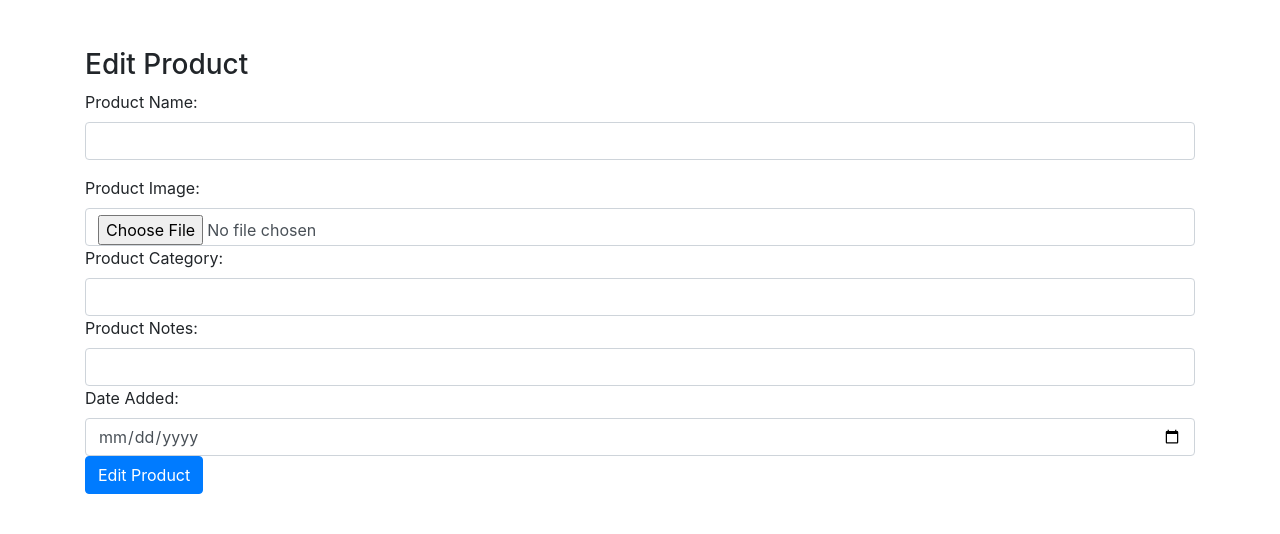
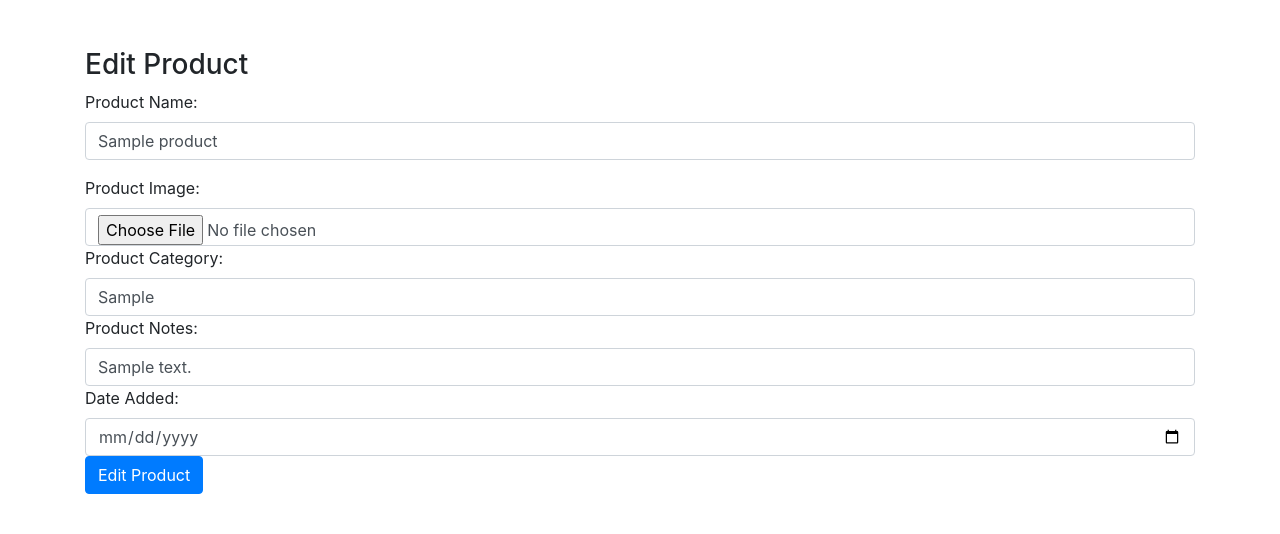
Before and after one commit to JusJae/ms3_logapp, a Flask app: template templates/edit_product.html in a window 1280 px wide. Shown: the part 56-590 px from the top of the page. Run offline with Flask 3, Linux system fonts and the light colour scheme; the template is opened without the code that fills it: most values are stand-ins (such as "Sample title", 1, 10 or a date in 2020); some libraries are stand-ins or nearby versions.

Commit message:
feat(add): values  from db into edit form

```diff
--- a/templates/edit_product.html
+++ b/templates/edit_product.html
@@ -2,7 +2,7 @@
 <h3>Edit Product</h3>
 <form
 	id="editProductForm"
-	action="{{ url_for('edit_product, product_id=product._id')}}"
+	action="{{ url_for('edit_product', product_id=product.id) }}"
 	method="POST"
 	enctype="multipart/form-data">
 	<div class="form-group">
@@ -11,7 +11,8 @@
 			type="text"
 			class="form-control"
 			id="product_name"
-			name="product_name" />
+			name="product_name"
+			value="{{ product.product_name }}" />
 	</div>
 	<div>
 		<label for="image_url">Product Image:</label>
@@ -19,7 +20,8 @@
 			type="file"
 			class="form-control"
 			id="image_url"
-			name="image_url" />
+			name="image_url"
+			value="{{ product.image_url }}" />
 	</div>
 	<div>
 		<label for="product_category">Product Category:</label>
@@ -27,7 +29,8 @@
 			type="text"
 			class="form-control"
 			id="product_category"
-			name="product_category" />
+			name="product_category"
+			value="{{ product.product_category }}" />
 	</div>
 	<div>
 		<label for="product_notes">Product Notes:</label>
@@ -35,7 +38,8 @@
 			type="text"
 			class="form-control"
 			id="product_notes"
-			name="product_notes" />
+			name="product_notes"
+			value="{{ product.product_notes }}" />
 	</div>
 	<div>
 		<label for="date_added">Date Added:</label>
@@ -43,7 +47,8 @@
 			type="date"
 			class="form-control"
 			id="date_added"
-			name="date_added" />
+			name="date_added"
+			value="{{ product.date_added }}" />
 	</div>
 	<!-- Add other input fields as needed -->
 	<button
```
